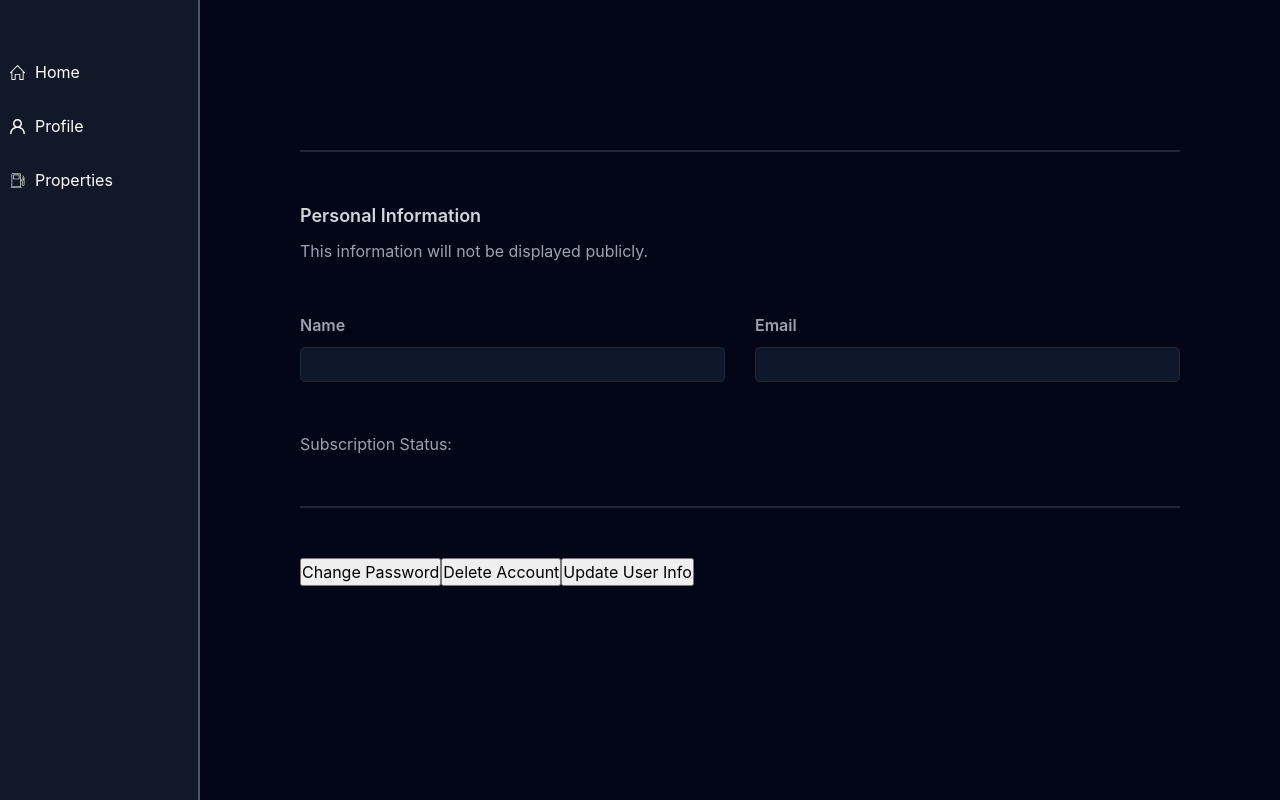
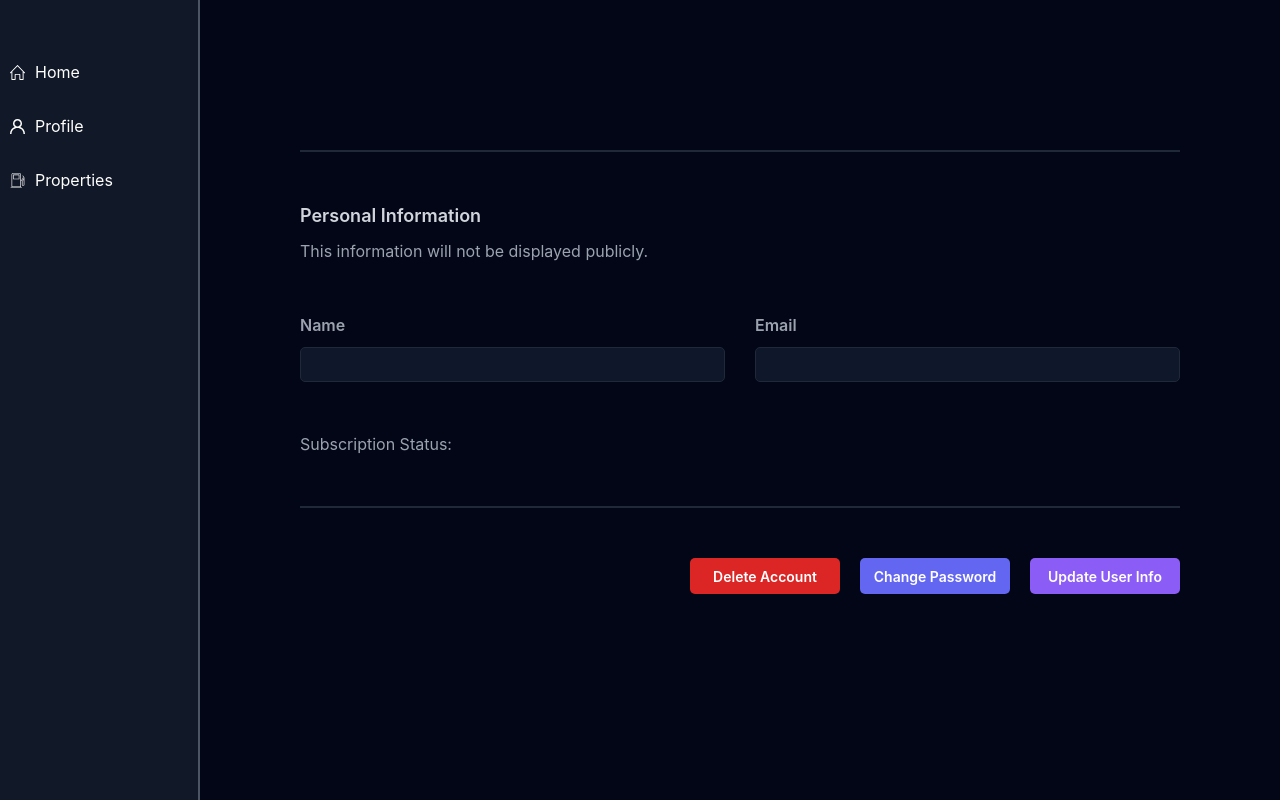
Before and after one commit to asingh714/FuelDash, a React (Vite) app in the folder client/: page /profile in a window 1280 px wide. Built offline with nearby package versions, Linux system fonts and the light colour scheme; no server answers.

Commit message:
styled buttons

```diff
--- a/client/src/Pages/Profile/Profile.jsx
+++ b/client/src/Pages/Profile/Profile.jsx
@@ -76,18 +76,25 @@ const Profile = () => {
         <span>Subscription Status: {data?.subscriptionStatus}</span>
         <hr />
         <div className="button-container">
-          <button onClick={() => setPasswordModalOpen(true)}>
+          <div
+            onClick={() => setDeleteModalOpen(true)}
+            className="button delete-button"
+          >
+            Delete Account
+          </div>
+          <div
+            onClick={() => setPasswordModalOpen(true)}
+            className="button pw-button"
+          >
             Change Password
-          </button>
-          <button onClick={() => setDeleteModalOpen(true)}>
-            Delete Account
-          </button>
-          <button
+          </div>
+          <div
             onClick={() => setUpdateModalOpen(true)}
+            className="button update-button"
             // disabled={name === data.name && email === data.email}
           >
             Update User Info
-          </button>
+          </div>
         </div>
         {data?.subscriptionStatus === "Free" && <button>Subscribe</button>}
         {isPasswordModalOpen && <Modal message="Change password" />}
--- a/client/src/Pages/Profile/Profile.scss
+++ b/client/src/Pages/Profile/Profile.scss
@@ -49,19 +49,36 @@
           padding: 0.75rem 1rem;
         }
       }
-
-      button {
-        padding: 10px 20px;
+    }
+    .button-container {
+      display: flex;
+      justify-content: flex-end;
+      gap: 2rem;
+      .button {
+        width: 15rem;
+        padding: 0.75rem 0rem;
         border-radius: 5px;
-        border: none;
-        background-color: #008cba;
+        font-size: 1.4rem;
+        cursor: pointer;
+        font-weight: 600;
         color: #fff;
-        cursor: pointer;
+        border: 0;
+        text-align: center;
 
         &:disabled {
           background-color: #666;
         }
       }
+
+      .pw-button {
+        background-color: $indigo-500;
+      }
+      .delete-button {
+        background-color: $red-600;
+      }
+      .update-button {
+        background-color: $violet-500;
+      }
     }
   }
 }
--- a/client/src/styles/variables.scss
+++ b/client/src/styles/variables.scss
@@ -26,3 +26,7 @@ $red-400: #f87171;
 $red-300: #fca5a5;
 $red-200: #fecaca;
 $red-50: #fef2f2;
+
+$indigo-500: #6366f1;
+
+$violet-500: #8b5cf6;
```
